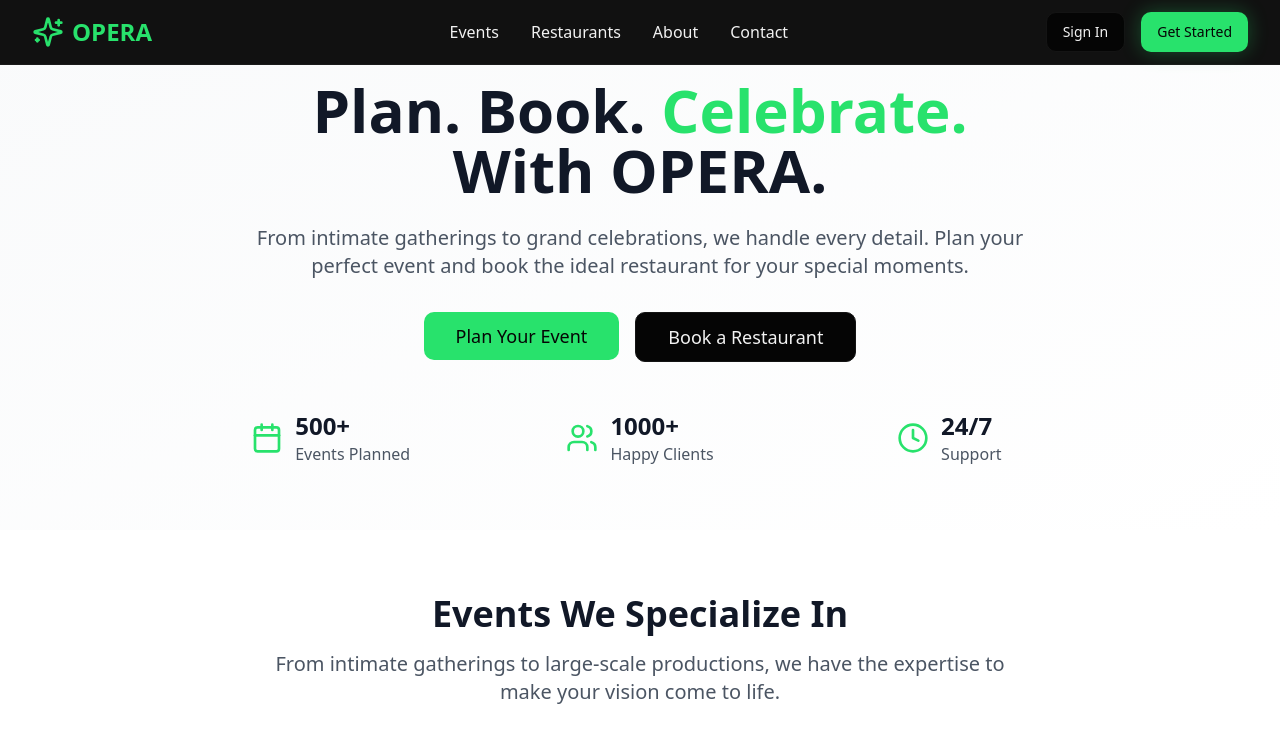
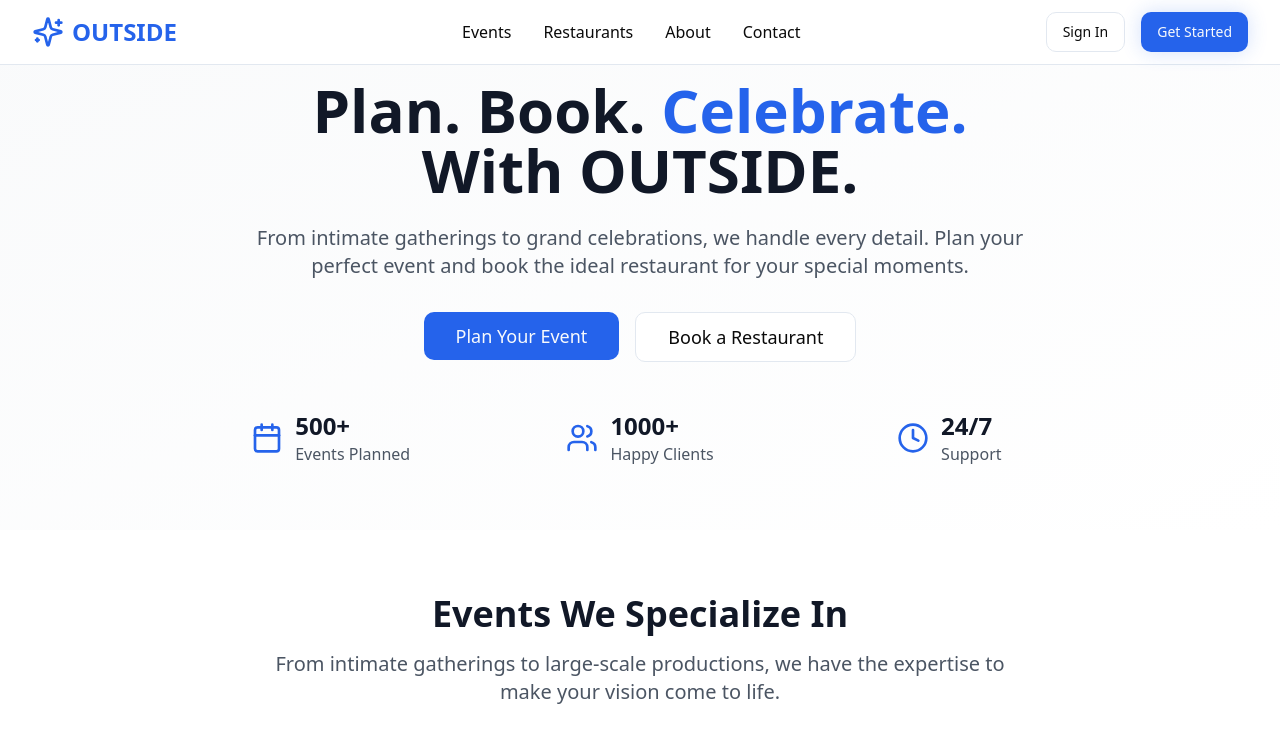
Before and after one commit to pinaflo/aowusu-event-spark, a React (Vite) app: page / in a window 1280 px wide. Shown: the top 752 px of the page. Built offline with nearby package versions, Linux system fonts and the light colour scheme.

Commit message:
Refactor: Change company name and theme
Replaced all instances of "OPERA" with "OUTSIDE".
Updated the design guidelines to a brighter theme and removed the green color accents.

```diff
--- a/src/App.tsx
+++ b/src/App.tsx
@@ -11,7 +11,7 @@ const queryClient = new QueryClient();
 const App = () => (
   <QueryClientProvider client={queryClient}>
     <TooltipProvider>
-      <div className="dark">
+      <div>
         <Toaster />
         <Sonner />
         <BrowserRouter>
--- a/src/components/Footer.tsx
+++ b/src/components/Footer.tsx
@@ -7,7 +7,7 @@ export const Footer = () => {
       <div className="max-w-7xl mx-auto px-4 sm:px-6 lg:px-8">
         <div className="grid grid-cols-1 md:grid-cols-3 gap-8">
           <div className="col-span-1">
-            <div className="text-2xl font-bold mb-4">OPERA</div>
+            <div className="text-2xl font-bold mb-4">OUTSIDE</div>
             <p className="text-gray-400 mb-6 max-w-md">
               Your trusted partner for unforgettable events and exceptional dining experiences.
               Making every celebration perfect, one detail at a time.
@@ -137,7 +137,7 @@ export const Footer = () => {
         <div className="border-t border-gray-800 pt-8 mt-8">
           <div className="flex flex-col md:flex-row justify-between items-center">
             <p className="text-gray-400 text-sm">
-              © {new Date().getFullYear()} OPERA. All rights reserved.
+              © {new Date().getFullYear()} OUTSIDE. All rights reserved.
             </p>
             <nav className="flex space-x-6 mt-4 md:mt-0" aria-label="Legal links">
               <a
--- a/src/components/HeroSection.tsx
+++ b/src/components/HeroSection.tsx
@@ -10,7 +10,7 @@ export const HeroSection = () => {
           <h1 className="text-5xl md:text-6xl font-bold text-gray-900 mb-6">
             Plan. Book. <span className="text-primary">Celebrate.</span>
             <br />
-            With OPERA.
+            With OUTSIDE.
           </h1>
           <p className="text-xl text-gray-600 mb-8 max-w-3xl mx-auto">
             From intimate gatherings to grand celebrations, we handle every detail.
--- a/src/components/Navbar.tsx
+++ b/src/components/Navbar.tsx
@@ -12,7 +12,7 @@ export const Navbar: React.FC = () => {
           <div className="flex items-center">
             <div className="flex items-center space-x-2 text-2xl font-bold text-primary">
               <Sparkles className="h-8 w-8" />
-              <span>OPERA</span>
+              <span>OUTSIDE</span>
             </div>
           </div>
 
--- a/src/components/Testimonials.tsx
+++ b/src/components/Testimonials.tsx
@@ -15,7 +15,7 @@ const testimonials: Testimonial[] = [
     name: "Sarah Johnson",
     event: "Wedding",
     rating: 5,
-    text: "OPERA made our dream wedding come true! Every detail was perfect, from the venue coordination to the last dance. They truly understood our vision.",
+    text: "OUTSIDE made our dream wedding come true! Every detail was perfect, from the venue coordination to the last dance. They truly understood our vision.",
     image: "👰"
   },
   {
@@ -29,7 +29,7 @@ const testimonials: Testimonial[] = [
     name: "Elena Rodriguez",
     event: "Birthday Celebration",
     rating: 5,
-    text: "My 40th birthday party was absolutely magical! OPERA took care of everything while I enjoyed celebrating with my loved ones. Highly recommend!",
+    text: "My 40th birthday party was absolutely magical! OUTSIDE took care of everything while I enjoyed celebrating with my loved ones. Highly recommend!",
     image: "🎉"
   },
   {
@@ -51,7 +51,7 @@ export const Testimonials: React.FC = () => {
           </h2>
           <p className="text-xl text-gray-600 max-w-3xl mx-auto">
             Don't just take our word for it. Here's what our satisfied clients
-            have to say about their OPERA experience.
+            have to say about their OUTSIDE experience.
           </p>
         </div>
 
--- a/src/index.css
+++ b/src/index.css
@@ -6,57 +6,57 @@
 
 @layer base {
   :root {
-    /* Dark crypto-inspired theme - Main colors */
-    --background: 0 0% 2%;
-    --foreground: 0 0% 95%;
+    /* Light modern theme - Main colors */
+    --background: 0 0% 100%;
+    --foreground: 0 0% 3.9%;
 
-    --card: 0 0% 4%;
-    --card-foreground: 0 0% 95%;
+    --card: 0 0% 100%;
+    --card-foreground: 0 0% 3.9%;
 
-    --popover: 0 0% 4%;
-    --popover-foreground: 0 0% 95%;
+    --popover: 0 0% 100%;
+    --popover-foreground: 0 0% 3.9%;
 
-    /* Green accent color inspired by crypto platforms */
-    --primary: 142 76% 52%;
-    --primary-foreground: 0 0% 2%;
+    /* Blue accent color for modern look */
+    --primary: 221.2 83.2% 53.3%;
+    --primary-foreground: 210 40% 98%;
 
-    --secondary: 0 0% 8%;
-    --secondary-foreground: 0 0% 95%;
+    --secondary: 210 40% 96%;
+    --secondary-foreground: 222.2 84% 4.9%;
 
-    --muted: 0 0% 8%;
-    --muted-foreground: 0 0% 65%;
+    --muted: 210 40% 96%;
+    --muted-foreground: 215.4 16.3% 46.9%;
 
-    --accent: 0 0% 8%;
-    --accent-foreground: 0 0% 95%;
+    --accent: 210 40% 96%;
+    --accent-foreground: 222.2 84% 4.9%;
 
-    --destructive: 0 84% 60%;
-    --destructive-foreground: 0 0% 98%;
+    --destructive: 0 84.2% 60.2%;
+    --destructive-foreground: 210 40% 98%;
 
-    --border: 0 0% 10%;
-    --input: 0 0% 8%;
-    --ring: 142 76% 52%;
+    --border: 214.3 31.8% 91.4%;
+    --input: 214.3 31.8% 91.4%;
+    --ring: 221.2 83.2% 53.3%;
 
     --radius: 0.75rem;
 
-    /* Grid pattern background */
-    --grid-pattern: radial-gradient(circle at 1px 1px, rgba(255,255,255,0.05) 1px, transparent 0);
+    /* Subtle pattern background */
+    --grid-pattern: radial-gradient(circle at 1px 1px, rgba(0,0,0,0.02) 1px, transparent 0);
 
     /* Gradients */
     --gradient-primary: linear-gradient(135deg, hsl(var(--primary)), hsl(var(--primary) / 0.8));
-    --gradient-card: linear-gradient(135deg, hsl(var(--card)), hsl(var(--card) / 0.9));
+    --gradient-card: linear-gradient(135deg, hsl(var(--card)), hsl(var(--card) / 0.95));
 
     /* Shadows */
-    --shadow-glow: 0 0 40px hsl(var(--primary) / 0.2);
-    --shadow-card: 0 4px 20px rgba(0, 0, 0, 0.3);
+    --shadow-glow: 0 0 40px hsl(var(--primary) / 0.15);
+    --shadow-card: 0 4px 20px rgba(0, 0, 0, 0.1);
 
-    --sidebar-background: 0 0% 4%;
-    --sidebar-foreground: 0 0% 95%;
-    --sidebar-primary: 142 76% 52%;
-    --sidebar-primary-foreground: 0 0% 2%;
-    --sidebar-accent: 0 0% 8%;
-    --sidebar-accent-foreground: 0 0% 95%;
-    --sidebar-border: 0 0% 10%;
-    --sidebar-ring: 142 76% 52%;
+    --sidebar-background: 0 0% 100%;
+    --sidebar-foreground: 0 0% 3.9%;
+    --sidebar-primary: 221.2 83.2% 53.3%;
+    --sidebar-primary-foreground: 210 40% 98%;
+    --sidebar-accent: 210 40% 96%;
+    --sidebar-accent-foreground: 222.2 84% 4.9%;
+    --sidebar-border: 214.3 31.8% 91.4%;
+    --sidebar-ring: 221.2 83.2% 53.3%;
   }
 
   * {
@@ -69,7 +69,7 @@
     background-size: 50px 50px;
   }
 
-  /* Enhance card styles with crypto-inspired effects */
+  /* Enhance card styles with modern effects */
   .card-glow {
     background: var(--gradient-card);
     box-shadow: var(--shadow-card);
@@ -82,12 +82,12 @@
     transition: all 0.3s ease;
   }
 
-  /* Green glow for primary buttons */
+  /* Blue glow for primary buttons */
   .btn-primary-glow {
-    box-shadow: 0 0 20px hsl(var(--primary) / 0.3);
+    box-shadow: 0 0 20px hsl(var(--primary) / 0.2);
   }
 
   .btn-primary-glow:hover {
-    box-shadow: 0 0 30px hsl(var(--primary) / 0.5);
+    box-shadow: 0 0 30px hsl(var(--primary) / 0.3);
   }
 }
```
